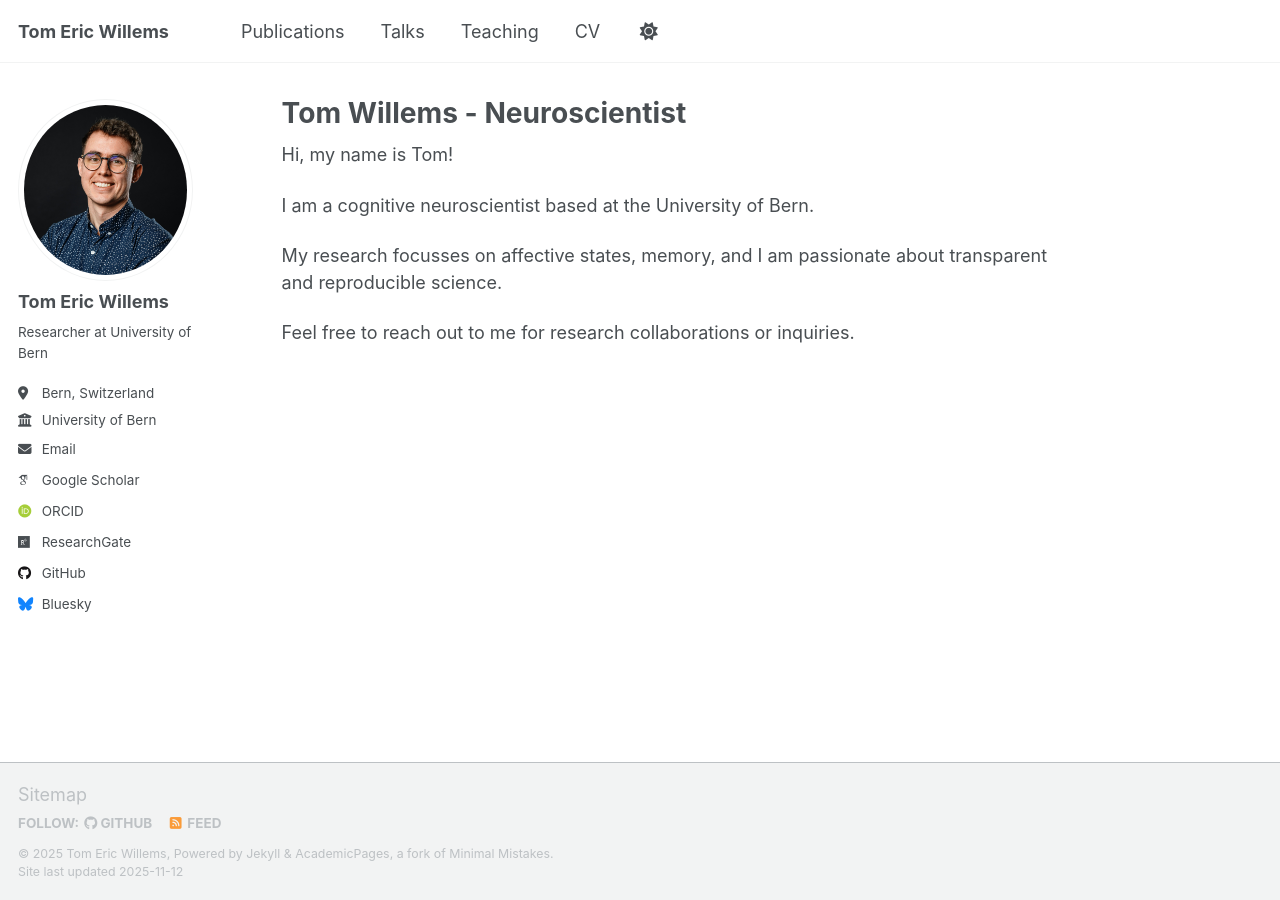
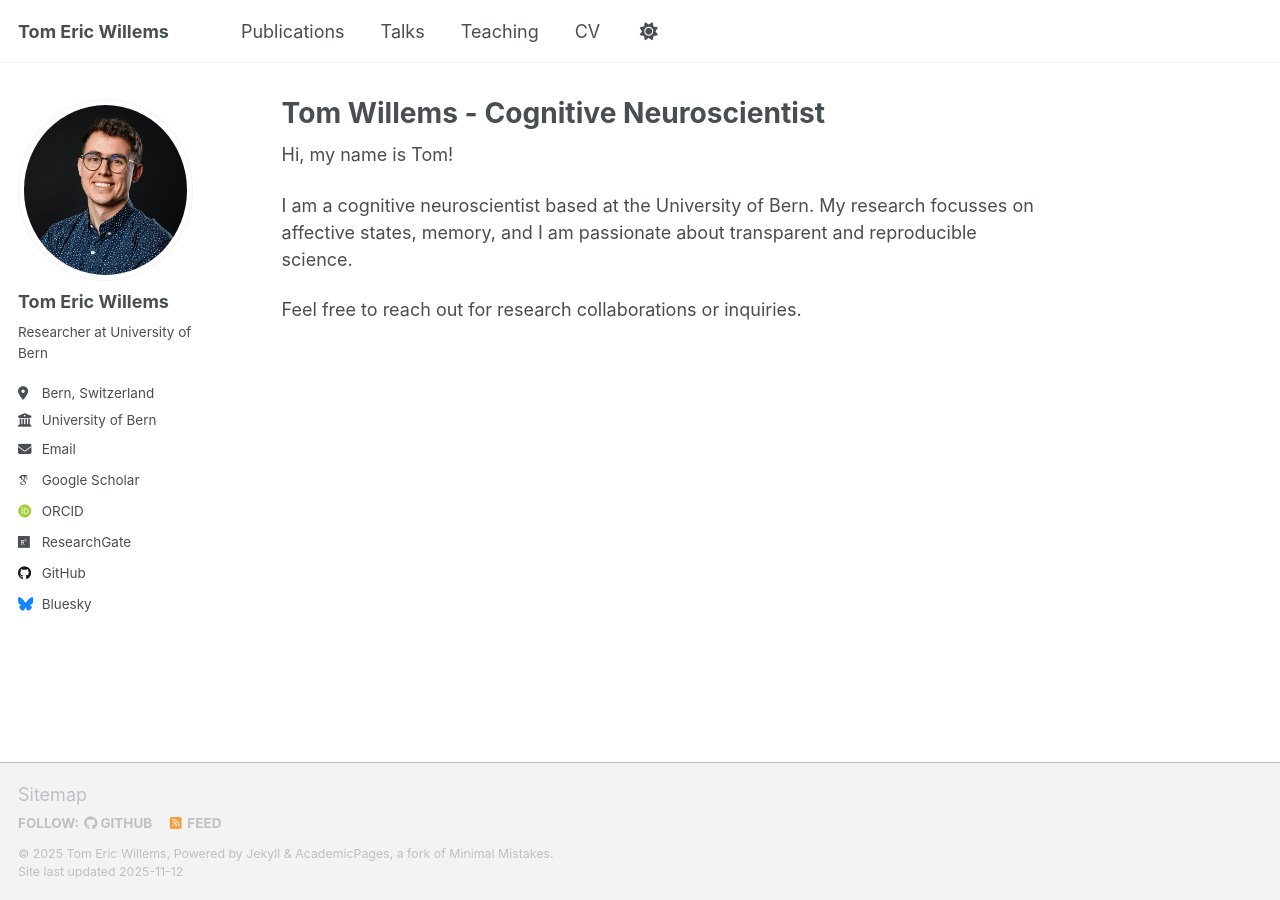
Before and after one commit to TomW92/TomW92.github.io, a Jekyll site: the page built from _pages/about.md, in a window 1280 px wide. Built offline with Jekyll 4.4.1, drawn with Linux system fonts in a browser that asks for light colours; some web fonts are replaced; a script that is not in the unit is left out.

Commit message:
Update title and improve wording in about page

```diff
--- a/_pages/about.md
+++ b/_pages/about.md
@@ -1,6 +1,6 @@
 ---
 permalink: /
-title: "Tom Willems - Neuroscientist"
+title: "Tom Willems - Cognitive Neuroscientist"
 author_profile: true
 redirect_from:
   - /about/
@@ -10,7 +10,6 @@ redirect_from:
 Hi, my name is Tom!
 
 I am a cognitive neuroscientist based at the University of Bern.
-
 My research focusses on affective states, memory, and I am passionate about transparent and reproducible science.
 
-Feel free to reach out to me for research collaborations or inquiries.
+Feel free to reach out for research collaborations or inquiries.
```
